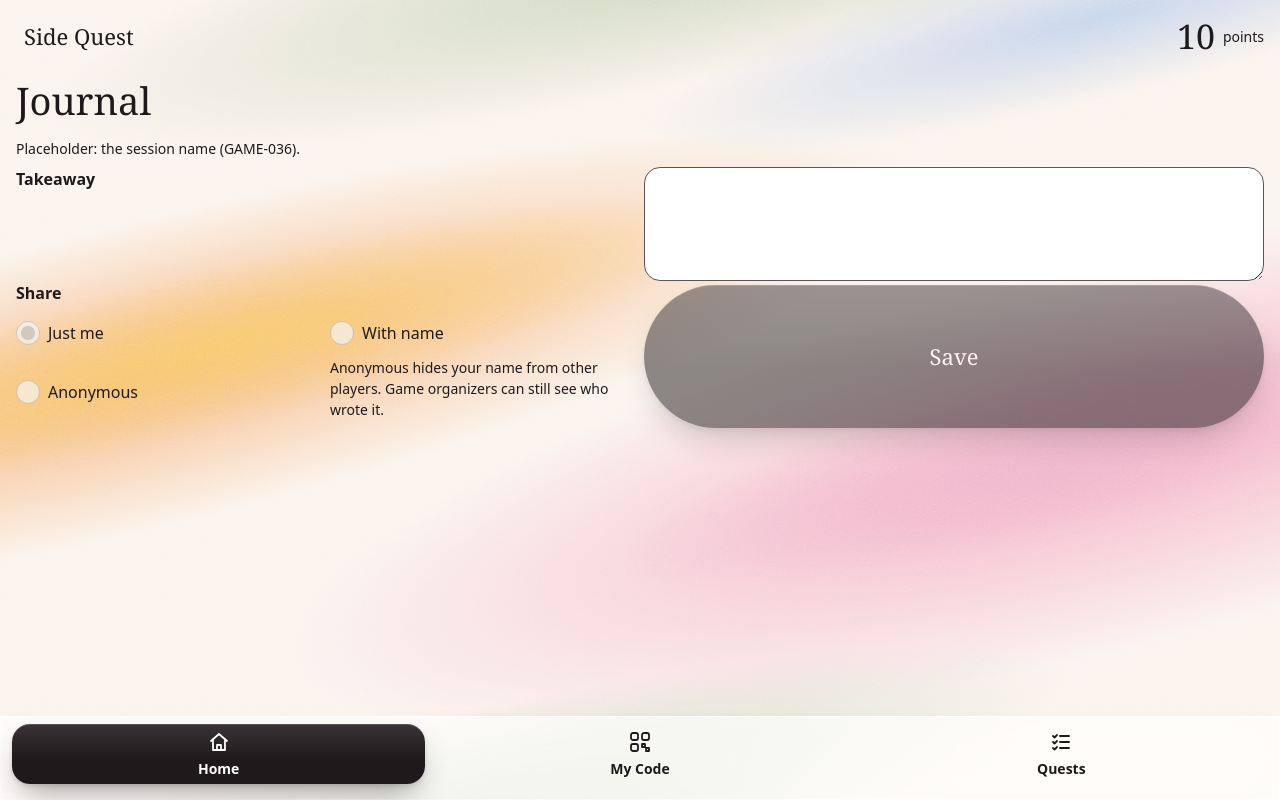
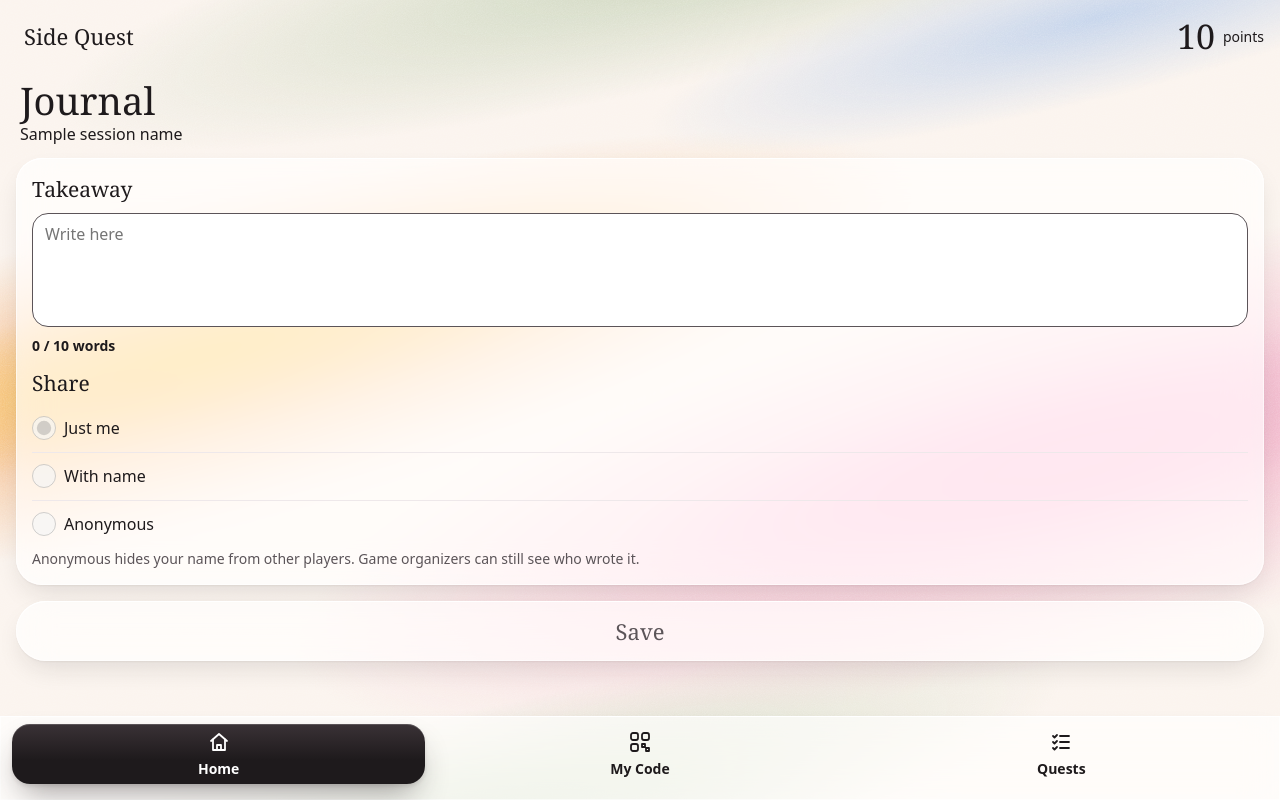
Before and after one commit to jonathango98/nextgen27-sidequest, a FastAPI app: template app/templates/player/journal_new.html in a window 1280 px wide. Run offline with FastAPI, Linux system fonts and the light colour scheme; the template is opened without the code that fills it: most values are stand-ins (such as "Sample title", 1, 10 or a date in 2020); parts of the project's set-up code (start-up, migrations or seed data) failed here and were passed over.

Commit message:
feat: Mix look for the Journal form, and fix the icebreaker layout (GAME-030, GAME-031)
Journal (look only, still switched off until journal.notes): the session
name under the title, the takeaway box and share choices on a frosted card
with serif titles, a word count with the minimum from game-config.yaml,
thin lines between the choices, and the anonymous note. Switched-off
buttons are frosted with gray text instead of faded black.

Fix: the Yes and No grid from #62 applied to every form section, which
squeezed the icebreaker form into two columns. It now applies only to a
question on a form card, and other form sections stack their fields.

Co-Authored-By: Claude Opus 5.5 <noreply@anthropic.com>

```diff
--- a/app/static/css/player.css
+++ b/app/static/css/player.css
@@ -277,9 +277,13 @@ h2 {
   display: none;
 }
 
-/* Switched off until the feature behind it is built */
+/* Switched off: frosted with gray text, never black, as in the Mix Journal mockup */
 .button:disabled {
-  opacity: 0.5;
+  color: var(--color-text-muted);
+  background: var(--color-surface);
+  -webkit-backdrop-filter: var(--glass-filter);
+  backdrop-filter: var(--glass-filter);
+  box-shadow: var(--shadow-glass);
   cursor: not-allowed;
 }
 
@@ -467,6 +471,62 @@ h2 {
   font-weight: 600;
 }
 
+/* A page title with a small line under it, like the session name on Journal */
+.page-heading {
+  margin: 0 0 var(--space-3);
+  padding: 0 var(--space-1);
+}
+
+.page-heading h1 {
+  margin: 0;
+}
+
+.page-sub {
+  margin: 0;
+}
+
+/* Journal form (GAME-030, GAME-031): a card with the takeaway and the share choices, then Save */
+.form.journal-form > fieldset {
+  display: flex;
+  flex-direction: column;
+  gap: var(--space-3);
+  margin: 0;
+  padding: 0;
+  border: 0;
+}
+
+.form .form-title {
+  font-family: var(--font-family-display);
+  font-size: var(--font-size-form-title);
+  font-weight: 400;
+}
+
+.journal-form textarea {
+  min-height: var(--textarea-min);
+  resize: none;
+}
+
+.word-count {
+  margin: 0;
+  font-size: var(--font-size-small);
+  font-weight: 600;
+}
+
+/* Share choices stacked, with a thin line between them */
+.form fieldset.choice-list {
+  display: flex;
+  flex-direction: column;
+  gap: 0;
+}
+
+.choice-list .choice + .choice {
+  border-top: thin solid var(--color-hairline);
+}
+
+.choice-list .hint {
+  margin-top: var(--space-2);
+}
+
 /* Forms: Join and Log in (UI-003 big targets, UI-053 visible labels, UI-051 errors in text) */
 .form {
   display: flex;
@@ -545,14 +605,22 @@ h2 {
   color: var(--color-text-muted);
 }
 
-/* Yes and No side by side */
+/* A form section stacks its fields, like the form itself */
 .form fieldset {
+  display: flex;
+  flex-direction: column;
+  gap: var(--space-2);
+  min-width: 0;
+  margin: 0;
+  padding: 0;
+  border: 0;
+}
+
+/* Yes and No side by side, only for a question on a form card (Join) */
+.form-card > fieldset {
   display: grid;
   grid-template-columns: repeat(2, minmax(0, 1fr));
   column-gap: var(--space-2);
-  margin: 0;
-  padding: 0;
-  border: 0;
 }
 
 .form legend {
--- a/app/static/css/tokens.css
+++ b/app/static/css/tokens.css
@@ -113,6 +113,10 @@
   /* Shared takeaways (UI-038), from the Mix Takeaways mockup */
   --font-size-takeaway: 18px;
 
+  /* Journal form, from the Mix Journal mockup */
+  --font-size-form-title: 21px; /* "Takeaway" and "Share" */
+  --textarea-min: 108px;
+
   /* Box progress bar: a thin black bar on a faint track, always with numbers (UI-051) */
   --progress-height: 4px;
   --color-track: rgba(30, 26, 28, 0.15);
--- a/app/templates/player/journal_new.html
+++ b/app/templates/player/journal_new.html
@@ -4,22 +4,28 @@
 {% block title %}Journal · Side Quest{% endblock %}
 
 {% block content %}
+  <div class="page-heading">
     <h1>Journal</h1>
-  <p class="hint">Placeholder: the session name (GAME-036).</p>
-  {# Saving comes with the Journal feature, so the form is switched off. #}
-  <form class="form">
+    <p class="page-sub">{{ session_name }}</p>
+  </div>
+  {# Saving comes with the Journal feature (journal.notes), so the form is switched off. #}
+  <form class="form journal-form">
     <fieldset disabled>
-      <label for="takeaway">Takeaway</label>
-      <textarea id="takeaway" name="text" rows="4"></textarea>
+      <div class="card form-card">
+        <label class="form-title" for="takeaway">Takeaway</label>
+        <textarea id="takeaway" name="text" rows="4" placeholder="Write here"></textarea>
+        {# GAME-030: the minimum comes from game-config.yaml. journal.notes makes it count as you type. #}
+        <p class="word-count" aria-live="polite">0 / {{ min_words }} words</p>
         {# GAME-031: who can see it. #}
-      <fieldset>
-        <legend>Share</legend>
+        <fieldset class="choice-list">
+          <legend class="form-title">Share</legend>
           <label class="choice"><input type="radio" name="visibility" value="private" checked> Just me</label>
           <label class="choice"><input type="radio" name="visibility" value="shared_named"> With name</label>
           <label class="choice"><input type="radio" name="visibility" value="shared_anonymous"> Anonymous</label>
           {# UI-031, SAFE-009 #}
           <p class="hint">Anonymous hides your name from other players. Game organizers can still see who wrote it.</p>
         </fieldset>
+      </div>
       <button class="button" type="submit">Save</button>
     </fieldset>
   </form>
```
Also changed, not shown: app/routes/player/journal.py (+9 -3 lines), tests/player/test_journal_page.py (added, +36 -0 lines), tests/player/test_skeleton_pages.py (+17 -0 lines), tests/routes/player/test_skeleton.py (+12 -0 lines). Lines whose indentation alone changed are shown as unchanged.
